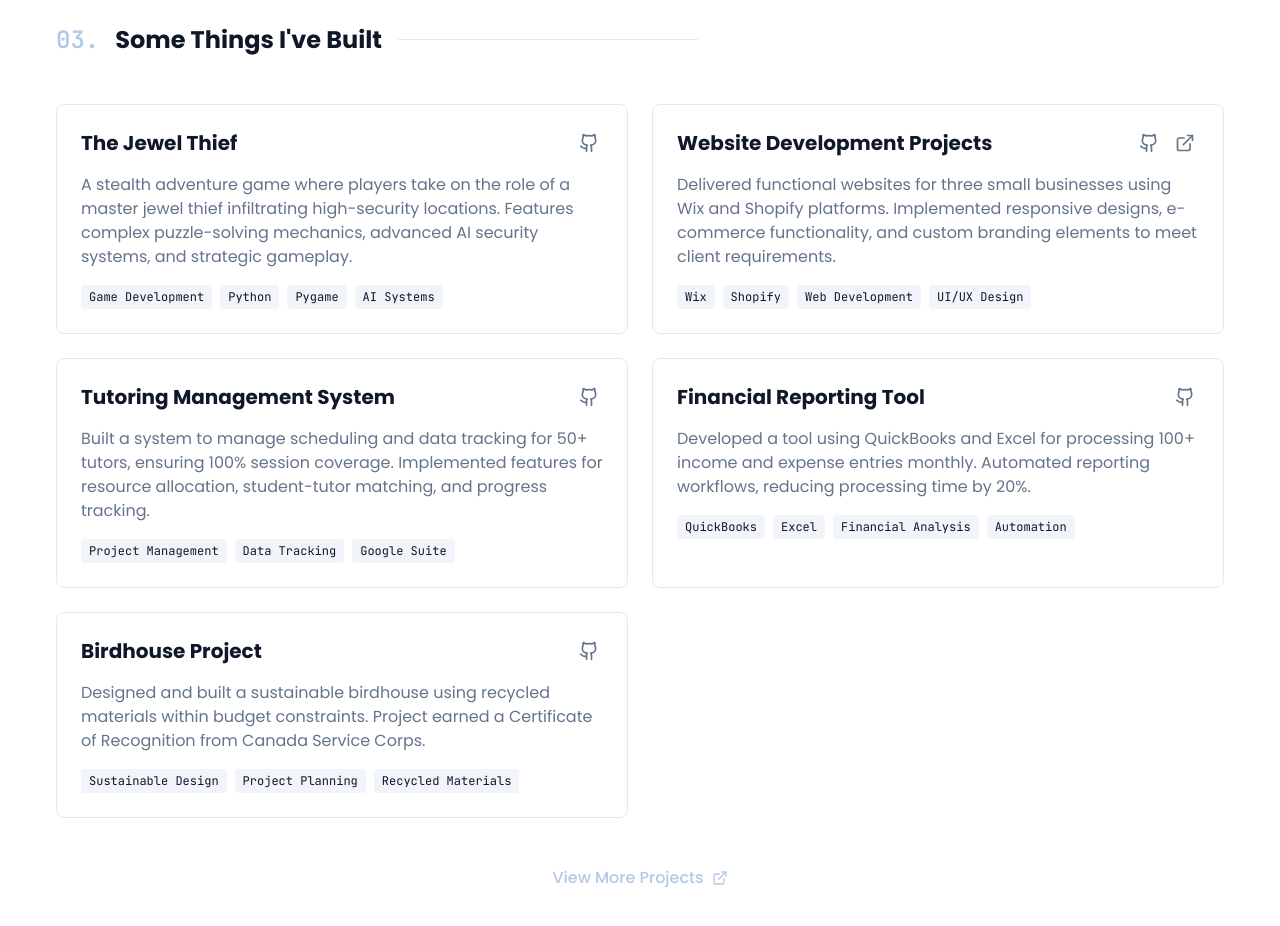
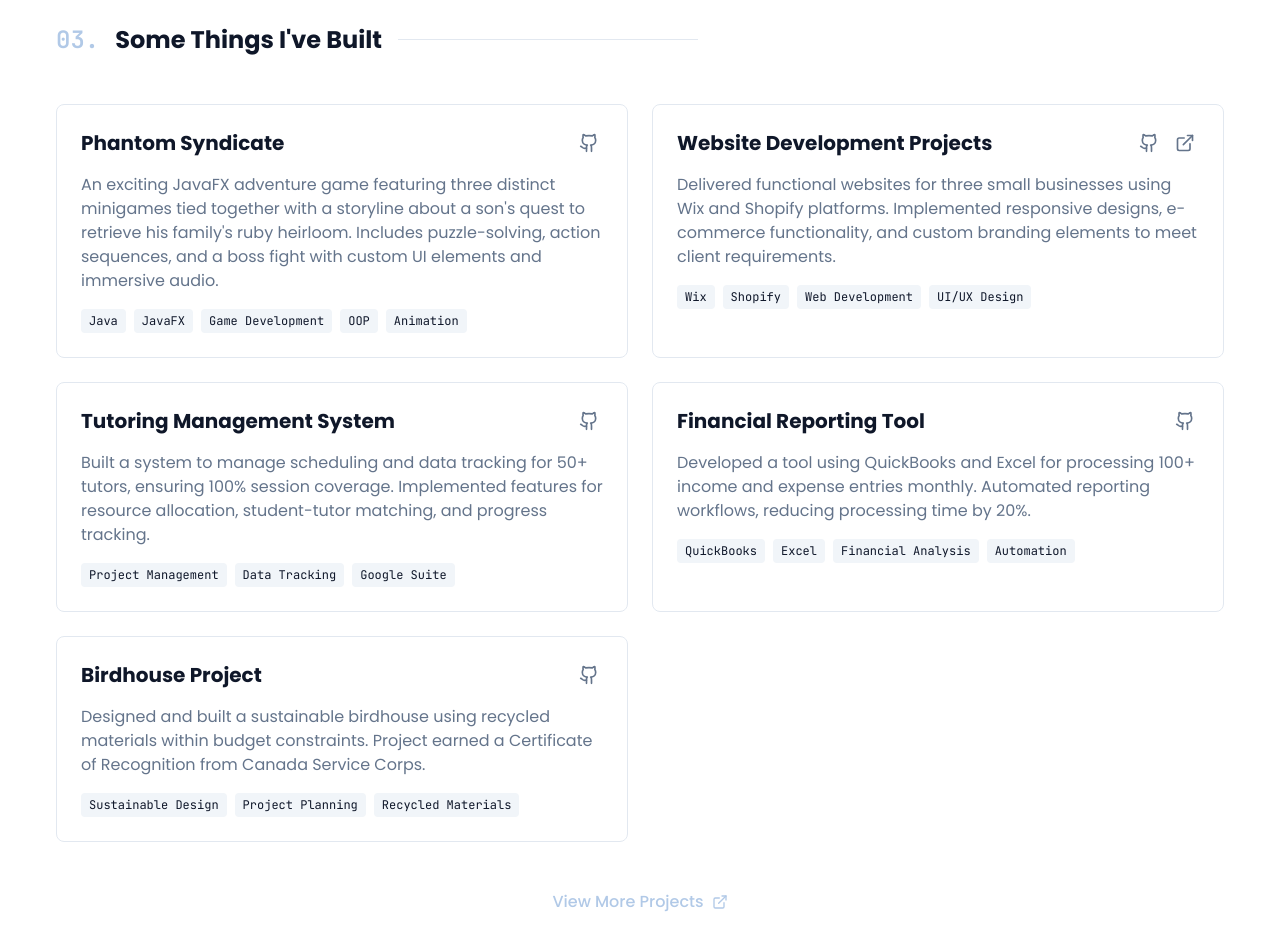
Before and after one commit to joshvsingh2901/minimal-dev-showcase, a React (Vite) app: page / in a window 1280 px wide. Shown: the part 2120-3046 px from the top of the page. Built offline with nearby package versions, Linux system fonts and the light colour scheme.

Commit message:
Update project description
Update the project description in the README.md file.

```diff
--- a/src/components/Projects.tsx
+++ b/src/components/Projects.tsx
@@ -12,9 +12,9 @@ interface ProjectItem {
 
 const projects: ProjectItem[] = [
   {
-    title: "The Jewel Thief",
-    description: "A stealth adventure game where players take on the role of a master jewel thief infiltrating high-security locations. Features complex puzzle-solving mechanics, advanced AI security systems, and strategic gameplay.",
-    tags: ["Game Development", "Python", "Pygame", "AI Systems"],
+    title: "Phantom Syndicate",
+    description: "An exciting JavaFX adventure game featuring three distinct minigames tied together with a storyline about a son's quest to retrieve his family's ruby heirloom. Includes puzzle-solving, action sequences, and a boss fight with custom UI elements and immersive audio.",
+    tags: ["Java", "JavaFX", "Game Development", "OOP", "Animation"],
     github: "https://github.com/joshvsingh2901/The-Jewel-Thief",
   },
   {
```
